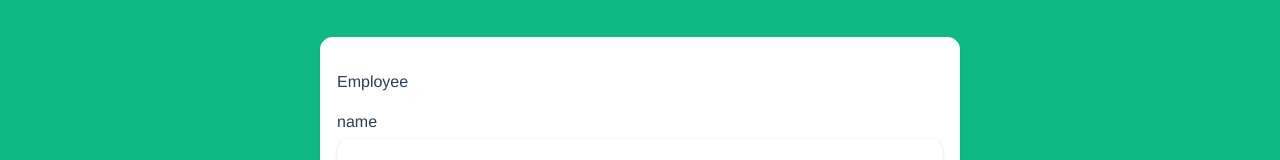
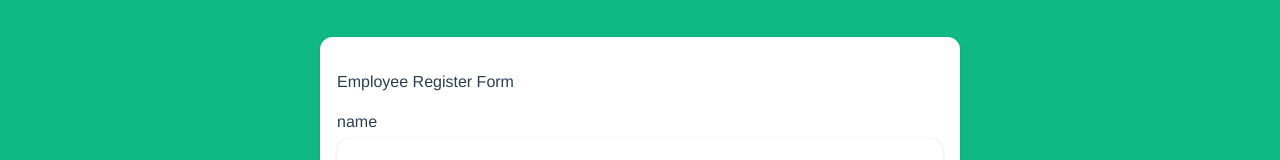
Before and after one commit to RewBugLag/INT203_62140500059_Groupwork_SPA, a Vue app: page / in a window 1280 px wide. Shown: the part 177-337 px from the top of the page. Built offline with nearby package versions, Linux system fonts and the light colour scheme; data requests are answered from the project's data file.

Commit message:
[62130500059] Added form's header to EmployeeRegister

```diff
--- a/src/views/EmployeeRegister.vue
+++ b/src/views/EmployeeRegister.vue
@@ -1,7 +1,7 @@
 <template>
     <div class="pt-40 max-w-screen-sm mx-auto">
         <div class="px-4 py-8 border border-gray-50 rounded-xl shadow bg-white">
-            <BaseForm topic="Employee" @submit-form="submitForm">
+            <BaseForm topic="Employee Register Form" @submit-form="submitForm">
                 <BaseInput inputId="name" @submit-input="submitInput" />
                 <BaseInput inputId="email" @submit-input="submitInput" />
             </BaseForm>
```
